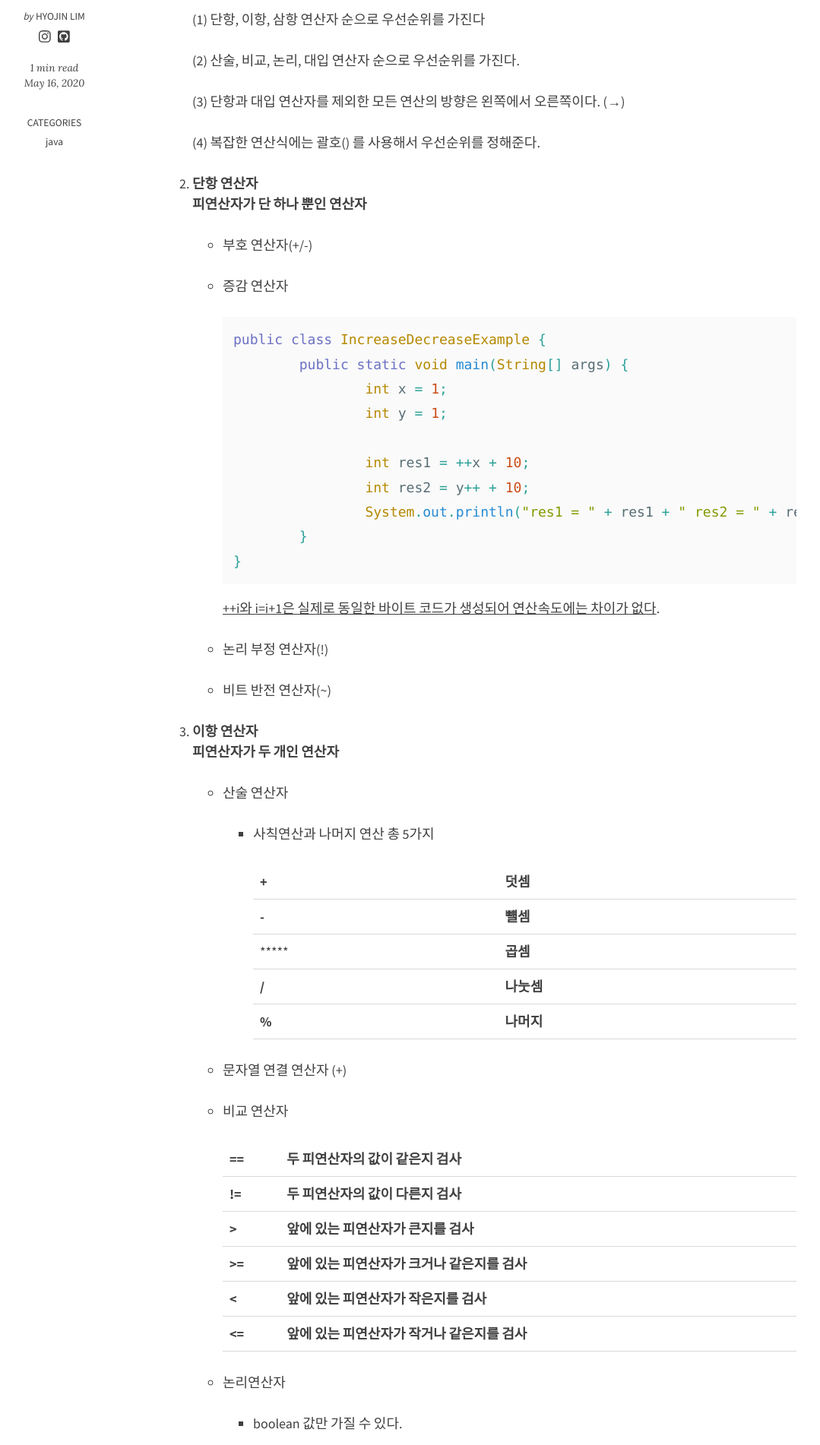
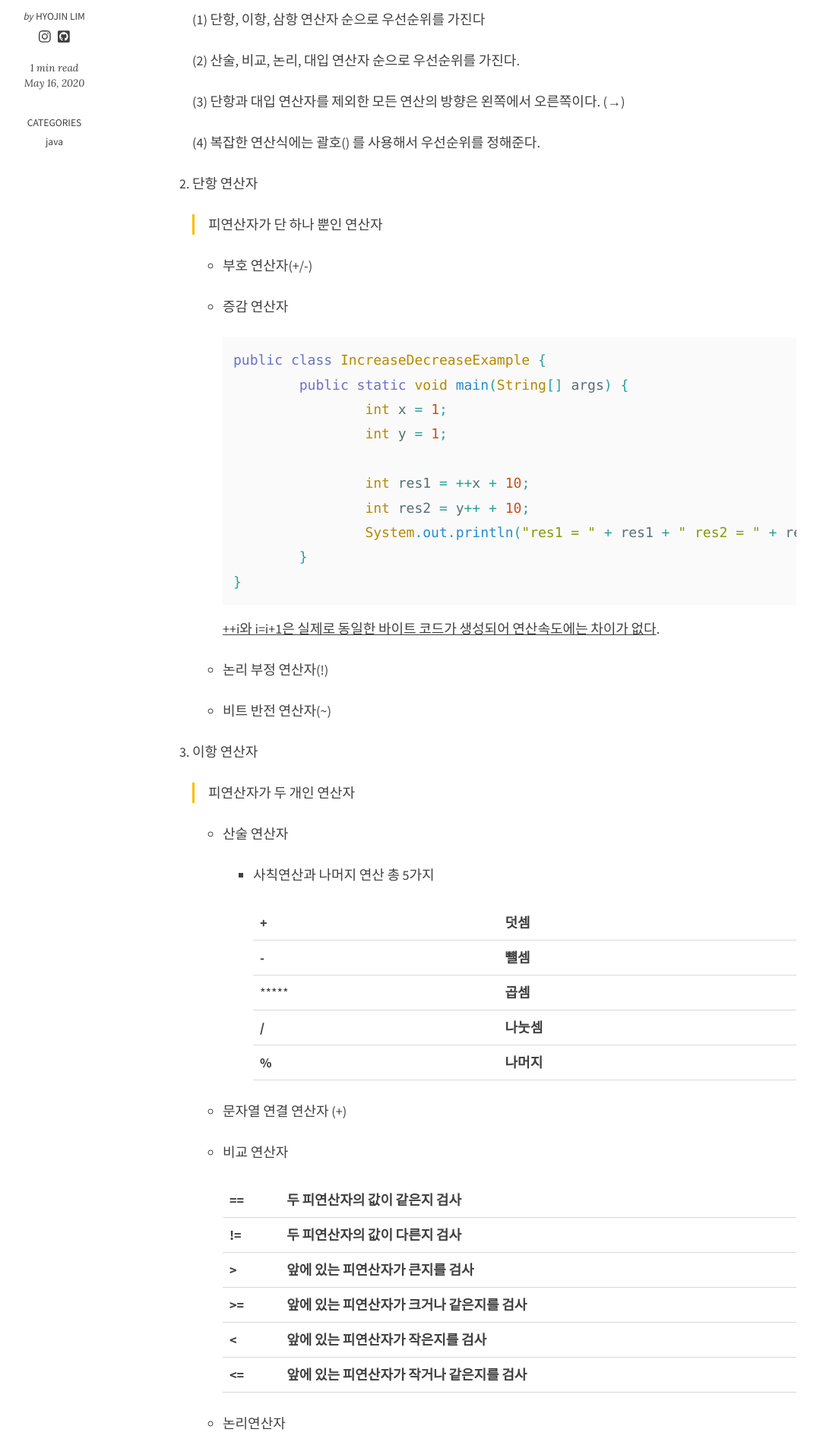
Before and after one commit to genie97/genie97.github.com, a Jekyll site: the page built from _posts/2020-05-16-[이것이자바다]-연산자.md, in a window 1280 px wide. Shown: the part 548-2450 px from the top of the page at 76% size, without its empty margins (124-1203 px from the left). Built offline with Jekyll 4.4.1, drawn with Linux system fonts in a browser that asks for light colours; nearby versions of some CDN libraries; a script that is not in the unit is left out.

```diff
--- a/_posts/2020-05-16-[이것이자바다]-연산자.md
+++ b/_posts/2020-05-16-[이것이자바다]-연산자.md
@@ -19,7 +19,7 @@ categories: java
 
 2. 단항 연산자
 
-   : **피연산자가 단 하나 뿐인 연산자**
+   > 피연산자가 단 하나 뿐인 연산자
 
    - 부호 연산자(+/-)
 
@@ -46,7 +46,7 @@ categories: java
 
 3. 이항 연산자
 
-   : **피연산자가 두 개인 연산자**
+   > 피연산자가 두 개인 연산자
 
    - 산술 연산자
 
```
